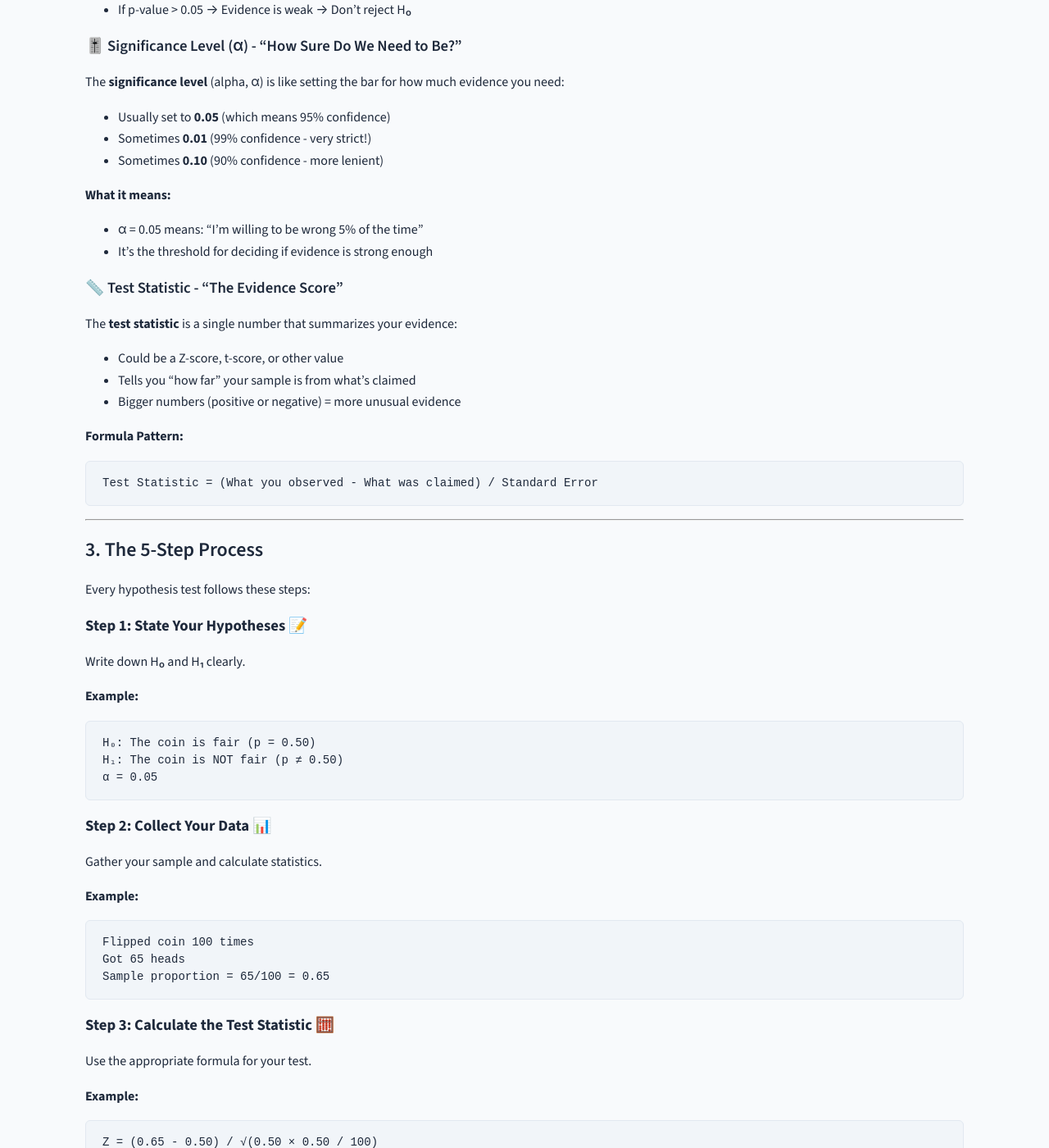
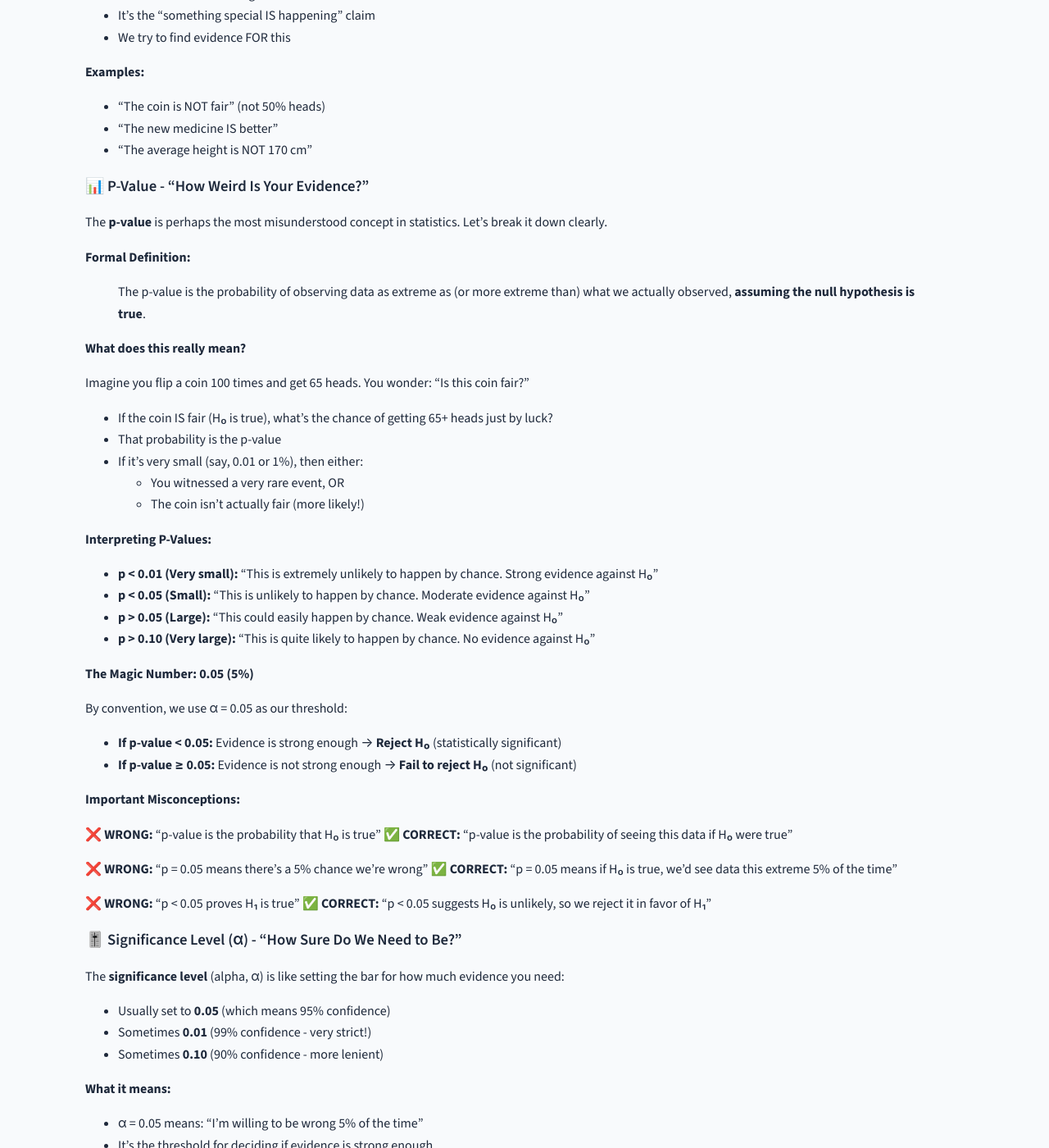
Before and after one commit to rilov/handbook, a Jekyll site: the page built from _topics/Chapter 3 - Introduction to Hypothesis Testing.md, in a window 1280 px wide and 1400 px high, scrolled down 2300 px. Shown: the whole window at 82% size. Built offline with Jekyll 4.4.1, drawn with Linux system fonts in a browser that asks for light colours; our own code applies the rules of GitHub Pages for plain Markdown files; some of the changed text lies outside the part shown.

Commit message:
Enhance Chapter 3 with detailed explanations for hypothesis testing and p-values

```diff
--- a/_topics/Chapter 3 - Introduction to Hypothesis Testing.md
+++ b/_topics/Chapter 3 - Introduction to Hypothesis Testing.md
@@ -14,7 +14,27 @@
 
 ## Welcome to Hypothesis Testing! 🎯
 
-Imagine you're a detective trying to solve a mystery. You have a hunch (a hypothesis), and you need to collect evidence (data) to see if your hunch is right or wrong. That's exactly what hypothesis testing is!
+**Hypothesis testing** is one of the most powerful tools in statistics. It provides a rigorous, mathematical framework for making decisions when we're uncertain about the truth.
+
+**The Core Challenge:**
+
+Every day, people make claims:
+- "Our new app increases user engagement by 20%"
+- "This teaching method improves test scores"
+- "Men and women have different preferences for this product"
+- "The average delivery time is under 30 minutes"
+
+But how do we know if these claims are true or just random chance? That's where hypothesis testing comes in.
+
+**The Detective Analogy:**
+
+Imagine you're a detective investigating a case:
+- **The Suspect:** A claim about the world (hypothesis)
+- **Your Job:** Collect evidence (data) to determine if the claim is likely true or false
+- **The Standard:** "Beyond reasonable doubt" (statistical significance)
+- **The Verdict:** Reject the claim or fail to reject it based on evidence
+
+Just like a detective doesn't "prove" guilt but shows evidence beyond reasonable doubt, we don't "prove" hypotheses - we determine if there's enough statistical evidence to support or reject them.
 
 ---
 
@@ -84,16 +104,43 @@
 
 ### 📊 P-Value - "How Weird Is Your Evidence?"
 
-The **p-value** is a number between 0 and 1 that tells you:
-> "If the null hypothesis were true, what's the probability of getting evidence as extreme as (or more extreme than) what we observed?"
+The **p-value** is perhaps the most misunderstood concept in statistics. Let's break it down clearly.
 
-**Think of it like this:**
-- **Small p-value (< 0.05)**: "Wow, this is really unusual! Something's going on!"
-- **Large p-value (> 0.05)**: "Meh, this could easily happen by random chance"
+**Formal Definition:**
+> The p-value is the probability of observing data as extreme as (or more extreme than) what we actually observed, **assuming the null hypothesis is true**.
 
-**The Magic Number: 0.05**
-- If p-value < 0.05 → Evidence is strong → Reject H₀
-- If p-value > 0.05 → Evidence is weak → Don't reject H₀
+**What does this really mean?**
+
+Imagine you flip a coin 100 times and get 65 heads. You wonder: "Is this coin fair?"
+- If the coin IS fair (H₀ is true), what's the chance of getting 65+ heads just by luck?
+- That probability is the p-value
+- If it's very small (say, 0.01 or 1%), then either:
+  - You witnessed a very rare event, OR
+  - The coin isn't actually fair (more likely!)
+
+**Interpreting P-Values:**
+
+- **p < 0.01 (Very small):** "This is extremely unlikely to happen by chance. Strong evidence against H₀"
+- **p < 0.05 (Small):** "This is unlikely to happen by chance. Moderate evidence against H₀"
+- **p > 0.05 (Large):** "This could easily happen by chance. Weak evidence against H₀"
+- **p > 0.10 (Very large):** "This is quite likely to happen by chance. No evidence against H₀"
+
+**The Magic Number: 0.05 (5%)**
+
+By convention, we use α = 0.05 as our threshold:
+- **If p-value < 0.05:** Evidence is strong enough → **Reject H₀** (statistically significant)
+- **If p-value ≥ 0.05:** Evidence is not strong enough → **Fail to reject H₀** (not significant)
+
+**Important Misconceptions:**
+
+❌ **WRONG:** "p-value is the probability that H₀ is true"
+✅ **CORRECT:** "p-value is the probability of seeing this data if H₀ were true"
+
+❌ **WRONG:** "p = 0.05 means there's a 5% chance we're wrong"
+✅ **CORRECT:** "p = 0.05 means if H₀ is true, we'd see data this extreme 5% of the time"
+
+❌ **WRONG:** "p < 0.05 proves H₁ is true"
+✅ **CORRECT:** "p < 0.05 suggests H₀ is unlikely, so we reject it in favor of H₁"
 
 ### 🎚️ Significance Level (α) - "How Sure Do We Need to Be?"
 
```
